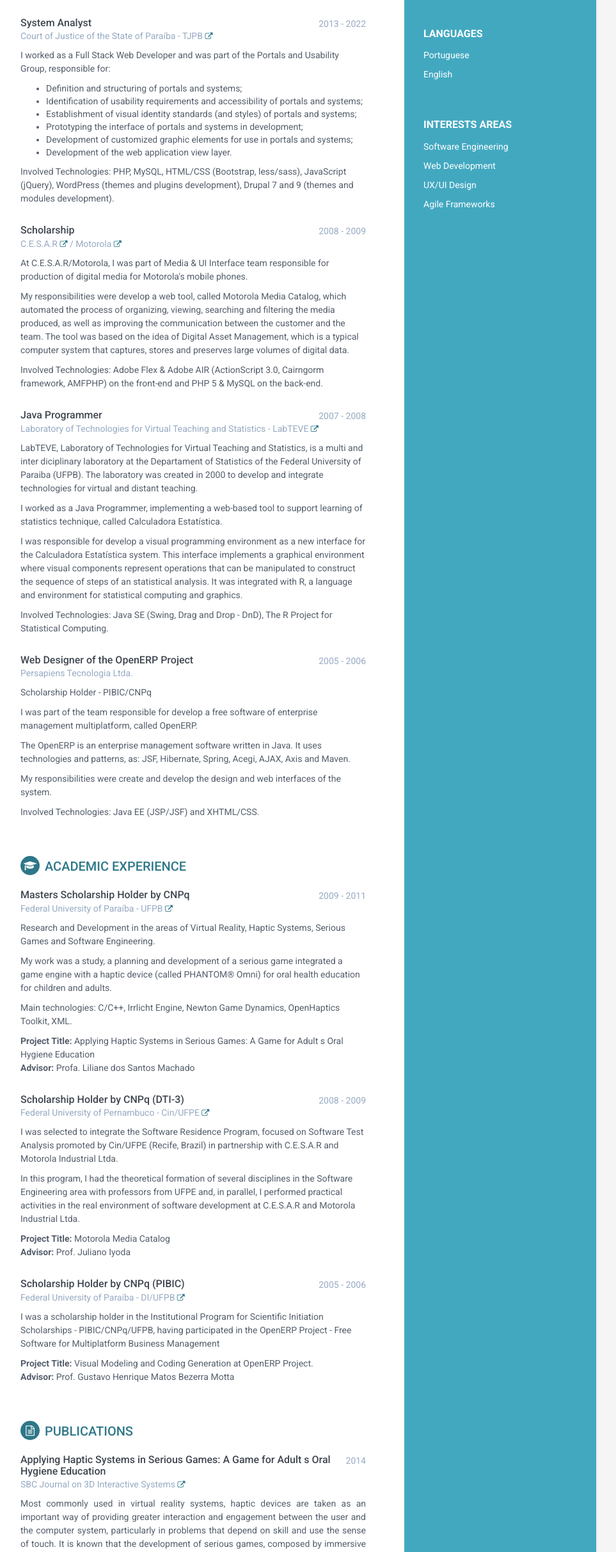
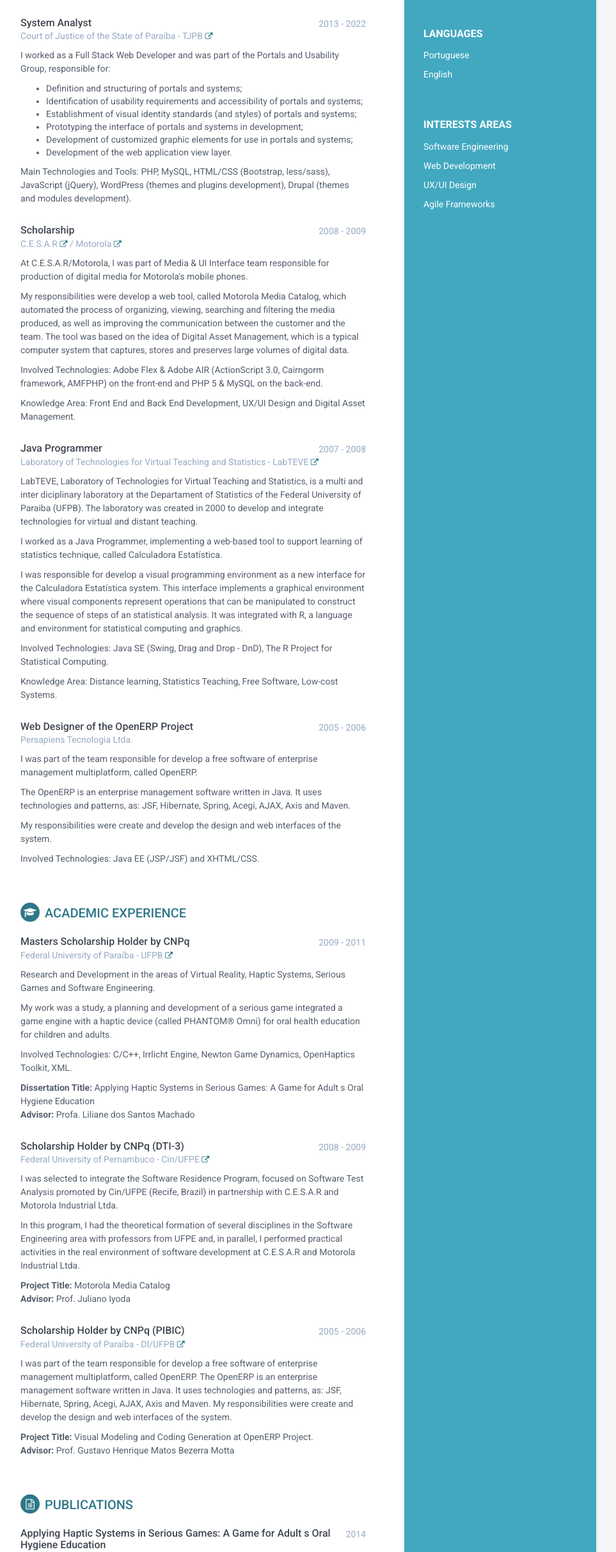
Before and after one commit to herbet/herbet.github.io, a plain HTML site: page english.html in a window 1280 px wide. Shown: the part 1130-3556 px from the top of the page at 64% size, without its empty margins (188-1151 px from the left). Drawn offline with Linux system fonts and the light colour scheme.

Commit message:
ajustando algumas descrições

```diff
--- a/english.html
+++ b/english.html
@@ -195,7 +195,7 @@
                         <li>Development of customized graphic elements for use in portals and systems;</li>
                         <li>Development of the web application view layer.</li>
                     </ul>
-                    <p>Involved Technologies: PHP, MySQL, HTML/CSS (Bootstrap, less/sass), JavaScript (jQuery), WordPress (themes and plugins development), Drupal 7 and 9 (themes and modules development).</p>
+                    <p>Main Technologies and Tools: PHP, MySQL, HTML/CSS (Bootstrap, less/sass), JavaScript (jQuery), WordPress (themes and plugins development), Drupal (themes and modules development).</p>
 
                 </div><!--//details-->
             </div><!--//item-->
@@ -212,6 +212,7 @@
                     <p>At C.E.S.A.R/Motorola, I was part of Media & UI Interface team responsible for production of digital media for Motorola's mobile phones.</p>
                     <p>My responsibilities were develop a web tool, called Motorola Media Catalog, which automated the process of organizing, viewing, searching and filtering the media produced, as well as improving the communication between the customer and the team. The tool was based on the idea of Digital Asset Management, which is a typical computer system that captures, stores and preserves large volumes of digital data.</p>
                     <p>Involved Technologies: Adobe Flex & Adobe AIR (ActionScript 3.0, Cairngorm framework, AMFPHP) on the front-end and PHP 5 & MySQL on the back-end.</p>
+                    <p>Knowledge Area: Front End and Back End Development, UX/UI Design and Digital Asset Management.</p>
                 </div><!--//details-->
             </div><!--//item-->
 
@@ -228,6 +229,7 @@
                     <p>I worked as a Java Programmer, implementing a web-based tool to support learning of statistics technique, called Calculadora Estatística.</p>
                     <p>I was responsible for develop a visual programming environment as a new interface for the Calculadora Estatística system. This interface implements a graphical environment where visual components represent operations that can be manipulated to construct the sequence of steps of an statistical analysis. It was integrated with R, a language and environment for statistical computing and graphics.</p>
                     <p>Involved Technologies: Java SE (Swing, Drag and Drop - DnD), The R Project for Statistical Computing.</p>
+                    <p>Knowledge Area: Distance learning, Statistics Teaching, Free Software, Low-cost Systems.</p>
                 </div><!--//details-->
             </div><!--//item-->
 
@@ -240,7 +242,6 @@
                     <div class="company">Persapiens Tecnologia Ltda.</div>
                 </div><!--//meta-->
                 <div class="details">
-                    <p>Scholarship Holder - PIBIC/CNPq</p>
                     <p>I was part of the team responsible for develop a free software of enterprise management multiplatform, called OpenERP.</p>
                     <p>The OpenERP is an enterprise management software written in Java. It uses technologies and patterns, as: JSF, Hibernate, Spring, Acegi, AJAX, Axis and Maven.</p>
                     <p>My responsibilities were create and develop the design and web interfaces of the system.</p>
@@ -264,8 +265,8 @@
                 <div class="details">
                     <p>Research and Development in the areas of Virtual Reality, Haptic Systems, Serious Games and Software Engineering.</p>
                     <p>My work was a study, a planning and development of a serious game integrated a game engine with a haptic device (called PHANTOM® Omni) for oral health education for children and adults.</p>
-                    <p>Main technologies: C/C++, Irrlicht Engine, Newton Game Dynamics, OpenHaptics Toolkit, XML.</p>
-                    <p><strong>Project Title:</strong> Applying Haptic Systems in Serious Games: A Game for Adult s Oral Hygiene Education<br />
+                    <p>Involved Technologies: C/C++, Irrlicht Engine, Newton Game Dynamics, OpenHaptics Toolkit, XML.</p>
+                    <p><strong>Dissertation Title:</strong> Applying Haptic Systems in Serious Games: A Game for Adult s Oral Hygiene Education<br />
                     <strong>Advisor:</strong> Profa. Liliane dos Santos Machado</p>
                 </div><!--//details-->
             </div><!--//item-->
@@ -295,7 +296,7 @@
                     <div class="company">Federal University of Paraíba - DI/UFPB <a href="http://www.ci.ufpb.br/" target="_blank"><span class="fa fa-external-link"></span></a></div>
                 </div><!--//meta-->
                 <div class="details">
-                    <p>I was a scholarship holder in the Institutional Program for Scientific Initiation Scholarships - PIBIC/CNPq/UFPB, having participated in the OpenERP Project - Free Software for Multiplatform Business Management</p>
+                    <p>I was part of the team responsible for develop a free software of enterprise management multiplatform, called OpenERP. The OpenERP is an enterprise management software written in Java. It uses technologies and patterns, as: JSF, Hibernate, Spring, Acegi, AJAX, Axis and Maven. My responsibilities were create and develop the design and web interfaces of the system.</p>
                     <p><strong>Project Title:</strong> Visual Modeling and Coding Generation at OpenERP Project.<br />
                     <strong>Advisor:</strong> Prof. Gustavo Henrique Matos Bezerra Motta</p>
                 </div><!--//details-->
```
Also changed, not shown: index.html (+11 -7 lines).
